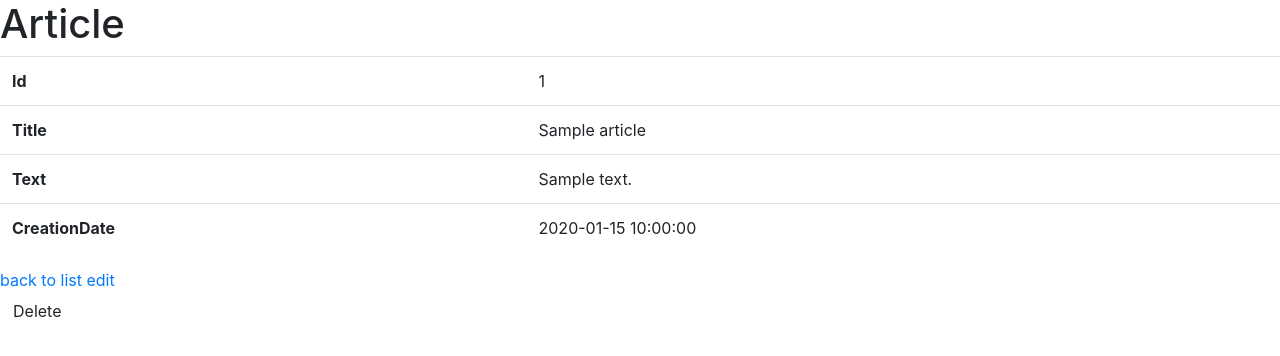
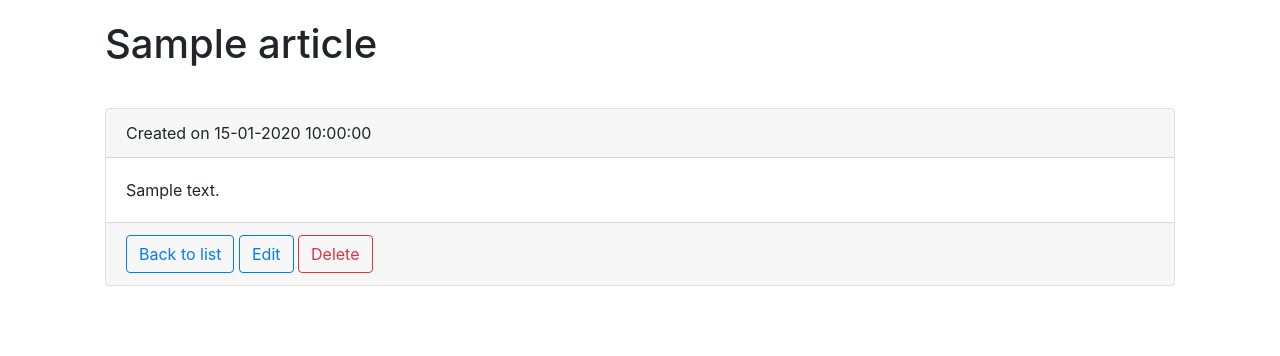
Before and after one commit to Alystrasz/SymfonyBlog, a Symfony app: template templates/article/show.html.twig in a window 1280 px wide. Shown: the part 56-412 px from the top of the page. Run offline with Twig, Linux system fonts and the light colour scheme; the template is opened without the code that fills it: most values are stand-ins (such as "Sample title", 1, 10 or a date in 2020); some libraries are stand-ins or nearby versions.

Commit message:
[feat] adding bootstrap style to article template

```diff
--- a/templates/article/_delete_form.html.twig
+++ b/templates/article/_delete_form.html.twig
@@ -1,5 +1,9 @@
-<form method="post" action="{{ path('article_delete', {'id': article.id}) }}" onsubmit="return confirm('Are you sure you want to delete this item?');">
+<form method="post"
+      action="{{ path('article_delete', {'id': article.id}) }}"
+      onsubmit="return confirm('Are you sure you want to delete this article?');"
+      style="display: inline"
+>
     <input type="hidden" name="_method" value="DELETE">
     <input type="hidden" name="_token" value="{{ csrf_token('delete' ~ article.id) }}">
-    <button class="btn">Delete</button>
+    <button class="btn btn-outline-danger">Delete</button>
 </form>
--- a/templates/article/show.html.twig
+++ b/templates/article/show.html.twig
@@ -3,32 +3,21 @@
 {% block title %}Article{% endblock %}
 
 {% block body %}
-    <h1>Article</h1>
+    <div class="container">
+        <h1 style="padding:20px">{{ article.title }}</h1>
+        <div class="card" style="margin:20px">
+            <div class="card-header">
+                Created on {{ article.creationDate ? article.creationDate|date('d-m-Y H:i:s') : '' }}
+            </div>
+            <div class="card-body">
+                <p class="card-text">{{ article.text }}</p>
+            </div>
+            <div class="card-footer">
+                <a class="btn btn-outline-primary" href="{{ path('article_index') }}">Back to list</a>
+                <a class="btn btn-outline-primary" href="{{ path('article_edit', {'id': article.id}) }}">Edit</a>
+                {{ include('article/_delete_form.html.twig') }}
+            </div>
+        </div>
+    </div>
 
-    <table class="table">
-        <tbody>
-            <tr>
-                <th>Id</th>
-                <td>{{ article.id }}</td>
-            </tr>
-            <tr>
-                <th>Title</th>
-                <td>{{ article.title }}</td>
-            </tr>
-            <tr>
-                <th>Text</th>
-                <td>{{ article.text }}</td>
-            </tr>
-            <tr>
-                <th>CreationDate</th>
-                <td>{{ article.creationDate ? article.creationDate|date('Y-m-d H:i:s') : '' }}</td>
-            </tr>
-        </tbody>
-    </table>
-
-    <a href="{{ path('article_index') }}">back to list</a>
-
-    <a href="{{ path('article_edit', {'id': article.id}) }}">edit</a>
-
-    {{ include('article/_delete_form.html.twig') }}
 {% endblock %}
```
